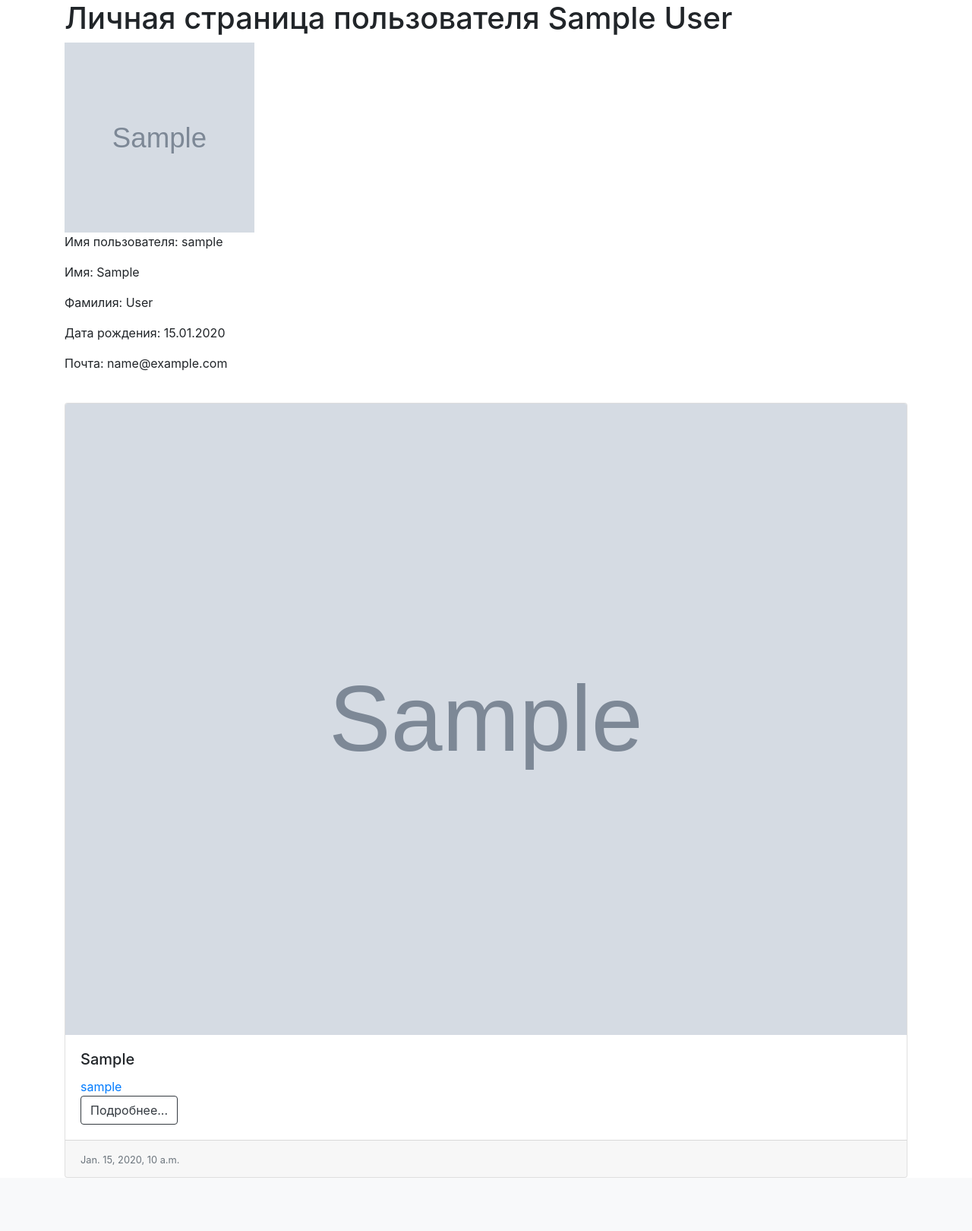
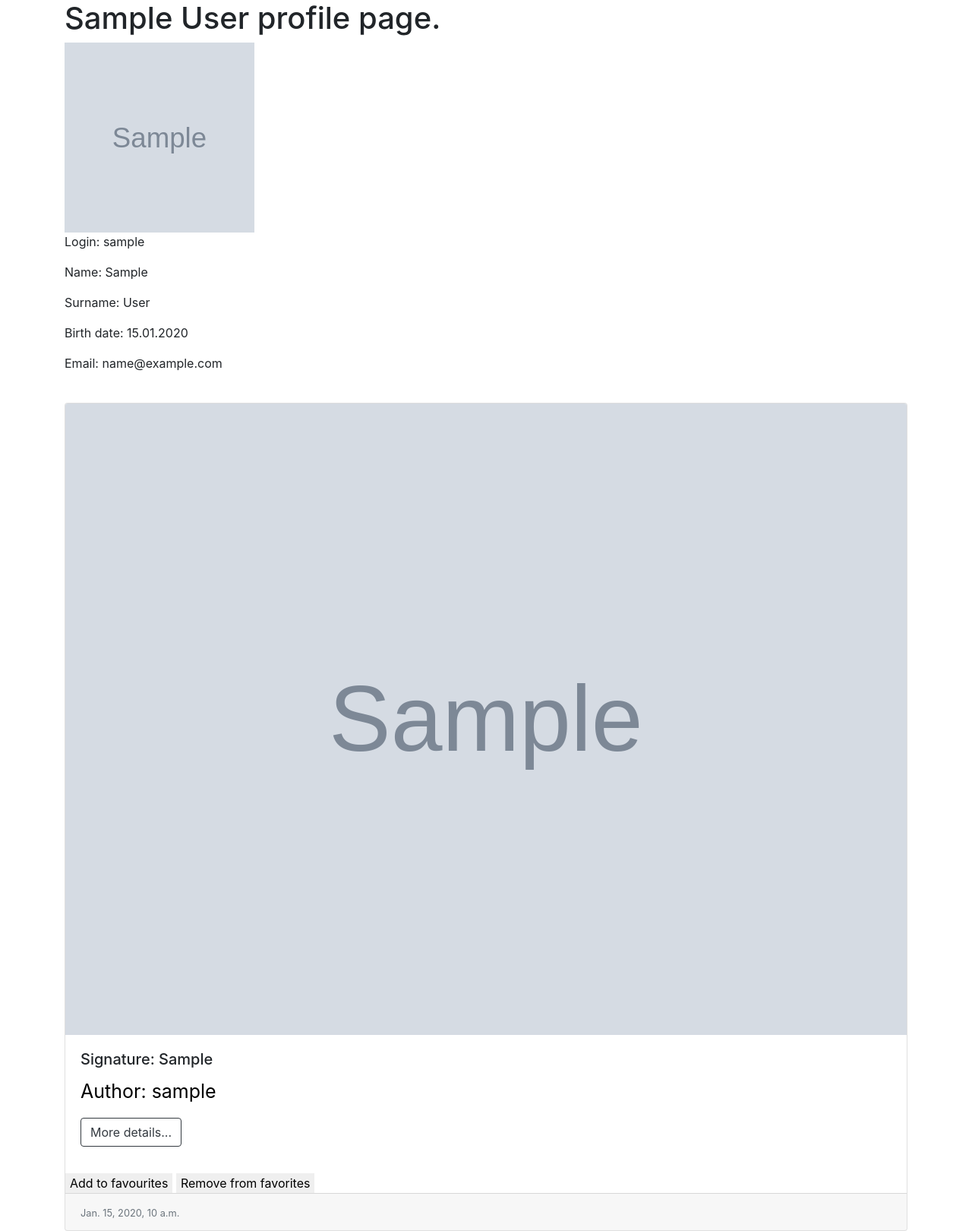
Before and after one commit to big-arturka/exam_9, a Django app: page /accounts/1/ in a window 1280 px wide. Shown: the part 56-1676 px from the top of the page at 76% size. Before the commit the page ends 1606 px from the top, so only its background shows below. Run offline with Django 3.2, Linux system fonts and the light colour scheme; tables that the repository leaves empty hold one stand-in row (values such as "Sample post"); grey boxes marked "Sample" are stand-in pictures; some libraries are stand-ins or nearby versions.

```diff
--- a/source/accounts/templates/user_create.html
+++ b/source/accounts/templates/user_create.html
@@ -1,6 +1,6 @@
 {% extends 'base.html' %}
 
-{% block title %}Регистрация{% endblock %}
+{% block title %}Sign Up{% endblock %}
 
 {% block auth_menu %}
     {% with request.GET.next as next_url %}
@@ -14,6 +14,6 @@
 {% endblock %}
 
 {% block content %}
-    <h1>Регистрация</h1>
+    <h1>Sign Up</h1>
     {% include 'partial/form.html' with form_method='post' button_text="Зарегистрироваться" %}
 {% endblock %}
--- a/source/accounts/templates/user_detail.html
+++ b/source/accounts/templates/user_detail.html
@@ -1,30 +1,30 @@
 {% extends 'base.html' %}
 
-{% block title %}Пользователь{% endblock %}
+{% block title %}Profile{% endblock %}
 
 {% block menu %}
     {% if request.user == user_obj %}
         <li class="nav-item">
-            <a class="nav-link" href="{% url 'accounts:change' user_obj.pk %}">Редактировать</a>
+            <a class="nav-link" href="{% url 'accounts:change' user_obj.pk %}">Edit...</a>
         </li>
         <li class="nav-item">
-            <a class="nav-link" href="{% url "accounts:password_change" %}">Смена пароля</a>
+            <a class="nav-link" href="{% url "accounts:password_change" %}">Change password</a>
         </li>
     {% endif %}
 {% endblock %}
 
 {% block content %}
-    <h1>Личная страница пользователя {{ user_obj.get_full_name|default:user_obj.username }}</h1>
+    <h1>{{ user_obj.get_full_name|default:user_obj.username }} profile page.</h1>
     {% if user_obj.profile.avatar %}
         <img class="avatar" src="{{ user_obj.profile.avatar.url }}" width="250" height="250" alt="user picture">
     {% endif %}
-    <p>Имя пользователя: {{ user_obj.username }}</p>
-    <p>Имя: {{ user_obj.first_name }}</p>
-    <p>Фамилия: {{ user_obj.last_name }}</p>
-    <p>Дата рождения: {{ user_obj.profile.birth_date|date:'d.m.Y' }}</p>
-    <p>Почта: {{ user_obj.email }}</p>
+    <p>Login: {{ user_obj.username }}</p>
+    <p>Name: {{ user_obj.first_name }}</p>
+    <p>Surname: {{ user_obj.last_name }}</p>
+    <p>Birth date: {{ user_obj.profile.birth_date|date:'d.m.Y' }}</p>
+    <p>Email: {{ user_obj.email }}</p>
 
-    <h2 class="text-center clear">Избранные фотографии автора:</h2>
+    <h2 class="text-center clear">Selected photographs of the author:</h2>
     {% include 'partial/photo_list.html' %}
 
 {% endblock %}
--- a/source/webapp/static/css/style.css
+++ b/source/webapp/static/css/style.css
@@ -172,3 +172,20 @@ input[type='submit']:hover {
     margin: 50px 0 10px 0;
     text-align: center;
 }
+
+.author-link {
+    color: black;
+    text-decoration: none;
+    font-size: 25px;
+    margin-bottom: 10px;
+}
+
+.author-link:hover {
+    font-size: 25px;
+    color: black;
+    margin-bottom: 10px;
+}
+
+.photo-actions {
+    margin: 15px 0 15px 0;
+}
--- a/source/webapp/templates/create_photo.html
+++ b/source/webapp/templates/create_photo.html
@@ -9,7 +9,7 @@
         <h1 class="title">Add new photo</h1>
 
         {% url 'create_photo' as action_url %}
-        {% include 'partial/form.html' with action_url=action_url form_method='post' button_text='Сохранить'%}
+        {% include 'partial/form.html' with action_url=action_url form_method='post' button_text='Save'%}
 
     </div>
 {% endblock %}
--- a/source/webapp/templates/index.html
+++ b/source/webapp/templates/index.html
@@ -7,7 +7,7 @@
     <div class="main_page">
         <h1 class="title">GaLLerY</h1>
         {% if request.user.is_authenticated %}
-            <a class="btn btn-outline-dark btn-block" href="{% url 'webapp:create_photo' %}">Добавить фото...</a>
+            <a class="btn btn-outline-dark btn-block" href="{% url 'webapp:create_photo' %}">Add new photo...</a>
         {% endif %}
 
         {% include 'partial/photo_list.html' %}
--- a/source/webapp/templates/partial/photo_list.html
+++ b/source/webapp/templates/partial/photo_list.html
@@ -2,18 +2,22 @@
     <div class="card mt-4 mb-4">
         <img src="{{ photo.image.url }}" class="card-img-top" width="300" alt="photo">
         <div class="card-body">
-            <h5 class="card-title">{{ photo.signature }}</h5>
-            <a href="{% url 'accounts:detail' photo.author.pk %}">{{ photo.author }}</a>
-        <div class="photo-actions">
-            <a class="btn btn-outline-dark" href="{% url 'webapp:detail_photo' photo.pk %}">Подробнее...</a>
-            {% if perms.webapp.change_photo or photo.author == request.user %}
-                <a class="btn btn-outline-dark" href="{% url 'webapp:update_photo' photo.pk %}">Изменить...</a>
-            {% endif %}
-            {% if perms.webapp.delete_photo or photo.author == request.user %}
-                <a class="btn btn-outline-dark" href="{% url 'webapp:delete_photo' photo.pk %}">Удалить...</a>
-            {% endif %}
+            <h5 class="card-title">Signature: {{ photo.signature }}</h5>
+            <a class="author-link" href="{% url 'accounts:detail' photo.author.pk %}">Author: {{ photo.author }}</a>
+            <div class="photo-actions">
+                <a class="btn btn-outline-dark" href="{% url 'webapp:detail_photo' photo.pk %}">More details...</a>
+                {% if perms.webapp.change_photo or photo.author == request.user %}
+                    <a class="btn btn-outline-dark" href="{% url 'webapp:update_photo' photo.pk %}">Edit...</a>
+                {% endif %}
+                {% if perms.webapp.delete_photo or photo.author == request.user %}
+                    <a class="btn btn-outline-dark" href="{% url 'webapp:delete_photo' photo.pk %}">Delete...</a>
+                {% endif %}
 
+            </div>
         </div>
+        <div class="favorites">
+            <button>Add to favourites</button>
+            <button>Remove from favorites</button>
         </div>
         <div class="card-footer">
             <small class="text-muted">{{ photo.created_at }}</small>
--- a/source/webapp/templates/update_photo.html
+++ b/source/webapp/templates/update_photo.html
@@ -9,7 +9,7 @@
         <h1 class="title">Update photo</h1>
 
         {% url 'create_photo' as action_url %}
-        {% include 'partial/form.html' with action_url=action_url form_method='post' button_text='Сохранить'%}
+        {% include 'partial/form.html' with action_url=action_url form_method='post' button_text='Save'%}
 
     </div>
 {% endblock %}
--- a/source/webapp/views/photo_views.py
+++ b/source/webapp/views/photo_views.py
@@ -16,7 +16,7 @@ class IndexView(ListView):
     paginate_orphans = 5
 
     def get_queryset(self):
-        return Photo.objects.all()
+        return Photo.objects.all().order_by('-created_at')
 
 
 class PhotoView(DetailView):
```
Also changed, not shown: source/accounts/templates/user_change.html (+4 -4 lines), source/accounts/templates/user_password_change.html (+4 -4 lines), source/webapp/templates/delete_photo.html (+4 -4 lines), source/webapp/templates/detail_photo.html (+4 -4 lines).
